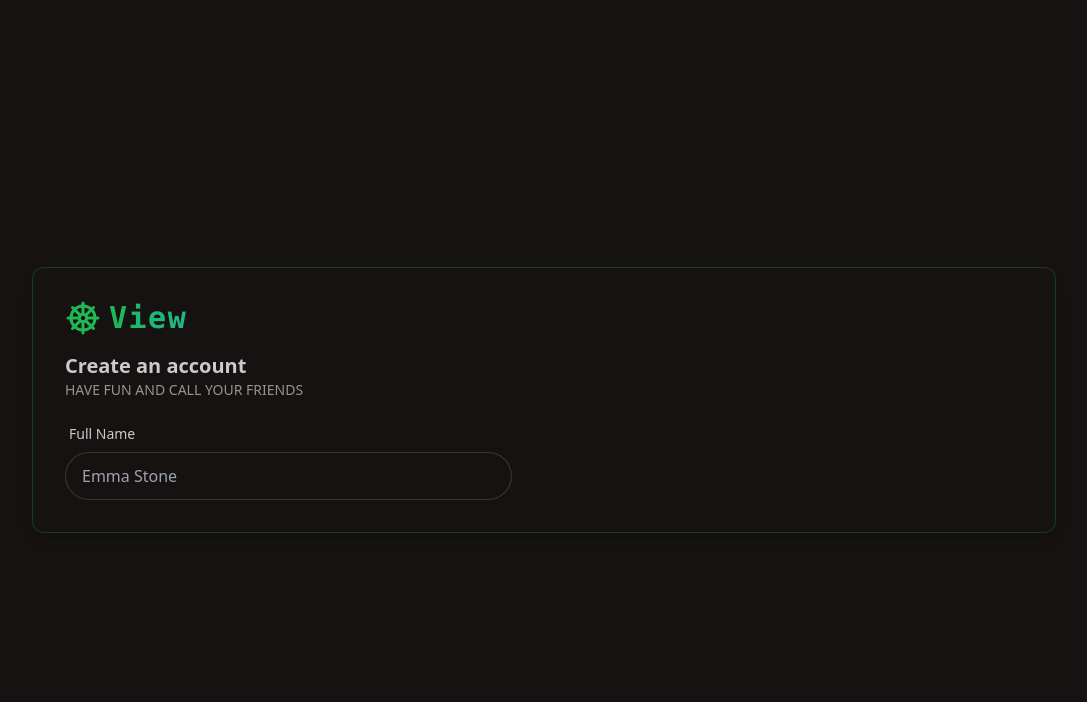
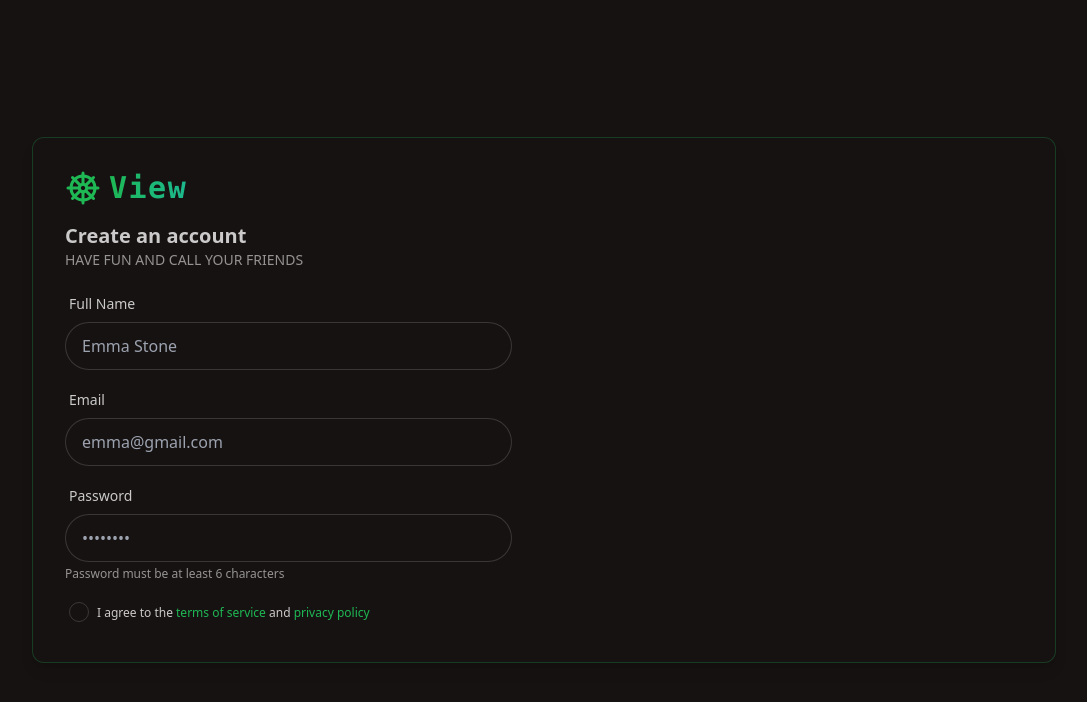
Before and after one commit to yuvrajsr2/videocalling, a React app in the folder frontend/: page /signup in a window 1280 px wide. Shown: the top 702 px of the page, without its empty margins (96-1183 px from the left). Built offline with nearby package versions, Linux system fonts and the light colour scheme; no server answers; the HTML template or start-up script is replaced by a standard one.

Commit message:
Added the form inputs for email pass and tos

```diff
--- a/frontend/src/pages/SignUpPage.jsx
+++ b/frontend/src/pages/SignUpPage.jsx
@@ -51,6 +51,49 @@ const SignUpPage = () => {
                       required
                     />
                   </div>
+
+                  <div className='form-control w-full'>
+                    <label className='label'>
+                      <span className='label-text '>Email</span>
+                    </label>
+
+                    <input type="email"
+                      placeholder="emma@gmail.com"
+                      className='input input-bordered w-full'
+                      value={signupData.email}
+                      onChange={(e) => setSignupData({ ...signupData, email: e.target.value })}
+                      required
+                    />
+                  </div>
+
+                  <div className='form-control w-full'>
+                    <label className='label'>
+                      <span className='label-text '>Password</span>
+                    </label>
+
+                    <input type="password"
+                      placeholder="••••••••"
+                      className='input input-bordered w-full'
+                      value={signupData.password}
+                      onChange={(e) => setSignupData({ ...signupData, password: e.target.value })}
+                      required
+                    />
+
+                    <p className='text-xs opacity-70 mt-1'>Password must be at least 6 characters</p>
+                  </div>
+
+                  <div className='form-control '>
+                    <label className='label cursor-pointer justify-start gap-2'>
+                      <input type="checkbox" className='checkbox checkbox-sm' required />
+                      <span className='text-xs leading-tight'>
+                        I agree to the {" "}
+                        <span className='text-primary hover:underline'>terms of service</span> and {" "}
+                        <span className='text-primary hover:underline'>privacy policy</span>
+
+
+                      </span>
+                    </label>
+                  </div>
                 </div>
               </div>
             </form>
```
